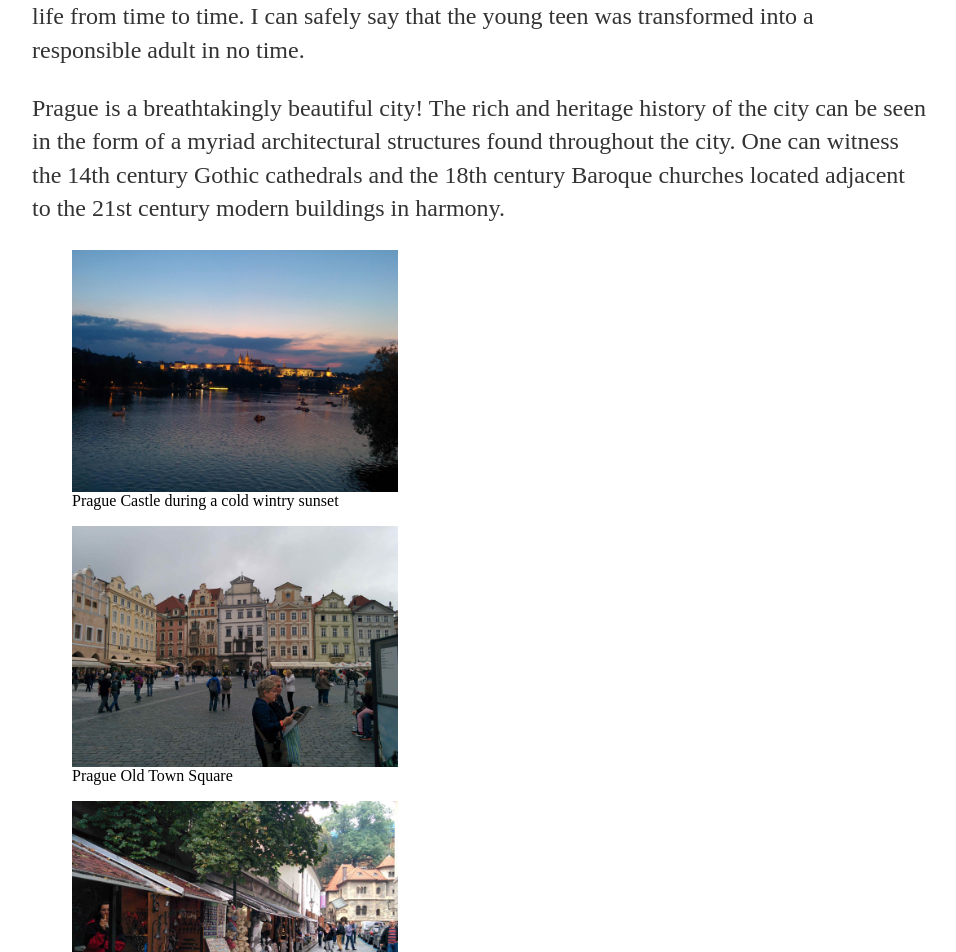
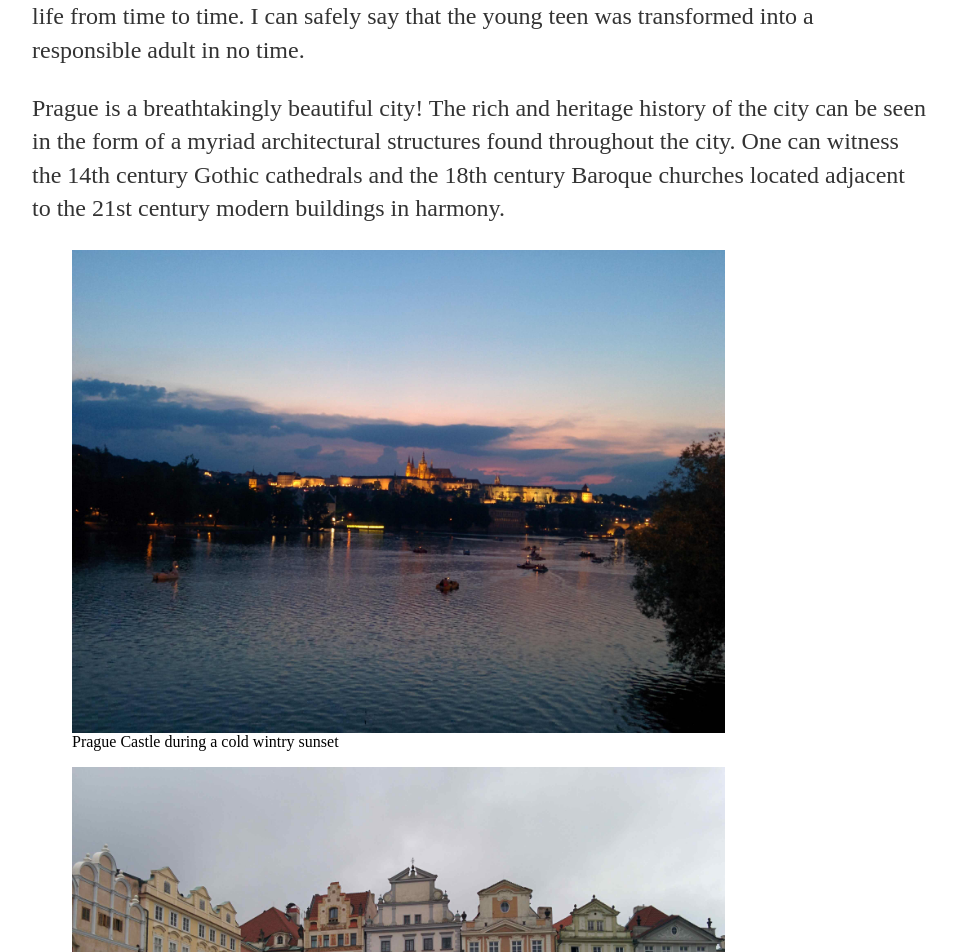
Before and after one commit to sruthipeter/sruthipeter.github.io, a Jekyll site: the page built from about/index.html, in a window 1280 px wide. Shown: the part 566-1518 px from the top of the page, without its empty margins (160-1116 px from the left). Built offline with Jekyll 4.4.1, drawn with Linux system fonts in a browser that asks for light colours.

Commit message:
Update main.css

```diff
--- a/css/main.css
+++ b/css/main.css
@@ -4,12 +4,9 @@ body {
 }
 img.auto {
     height: 40%;
-    width: 40%;
+    width: 80%;
 }
-img.two {
-    height:30%;
-    width: 30%';
-}
+
 nav ul, footer ul {
     font-family:'Helvetica', 'Arial', 'Sans-Serif';
     padding: 0px;
```
